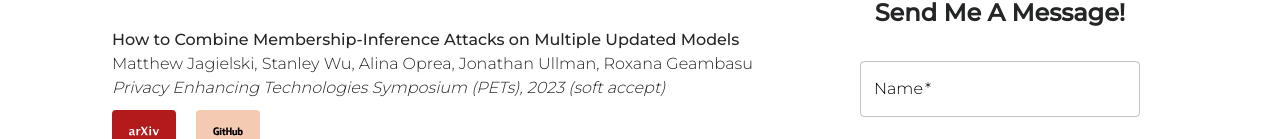
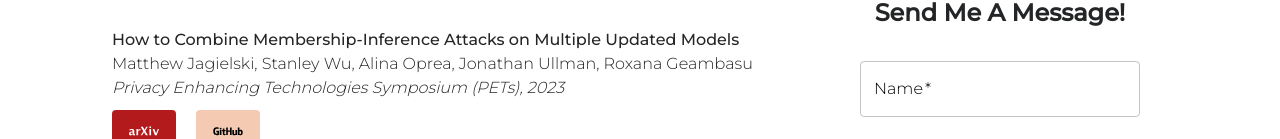
Before and after one commit to stanleykywu/stanley-portfolio-website, a React (Create React App) app: page / in a window 1280 px wide. Shown: the part 638-777 px from the top of the page. Built offline with nearby package versions, Linux system fonts and the light colour scheme; what raw.macro would draw is missing.

Commit message:
accepted paper no longer soft accept

```diff
--- a/src/pages/home/research/Research.jsx
+++ b/src/pages/home/research/Research.jsx
@@ -22,7 +22,7 @@ const Research = () => {
             <p>
               <strong>How to Combine Membership-Inference Attacks on Multiple Updated Models<br/>
               </strong>Matthew Jagielski, Stanley Wu, Alina Oprea, Jonathan Ullman, Roxana Geambasu<br/>
-              <em>Privacy Enhancing Technologies Symposium (PETs), 2023 (soft accept)</em><br/>
+              <em>Privacy Enhancing Technologies Symposium (PETs), 2023</em><br/>
               <Grid container direction='row'>
                 <Grid md={1}>
                   <Button variant='contained' disableElevation href='https://arxiv.org/abs/2205.06369' target='_blank' rel="noopener noreferrer" sx={{ display: 'flex', flexDirection: 'column', backgroundColor: '#B31A1B', maxWidth: '30px', marginTop: '10px' }} className='slight__arxivhover'>
```
